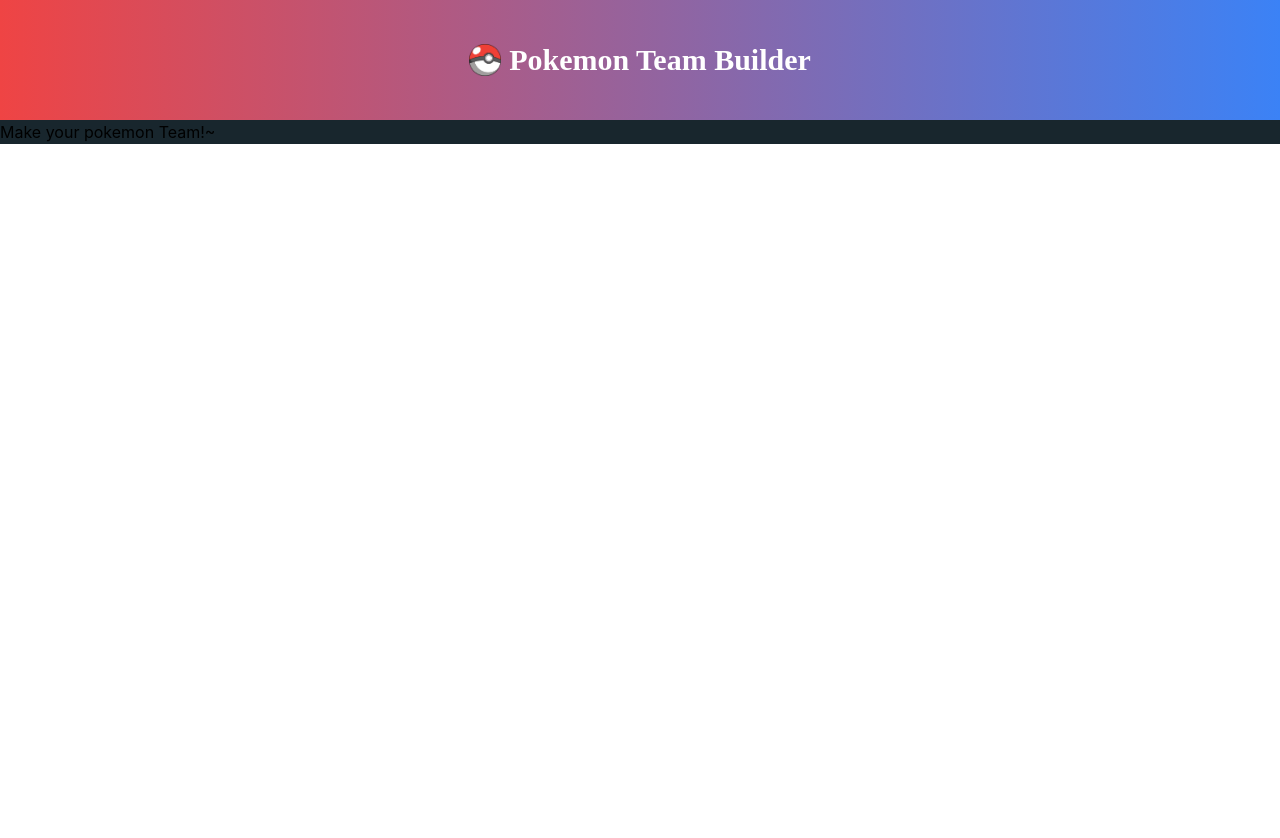
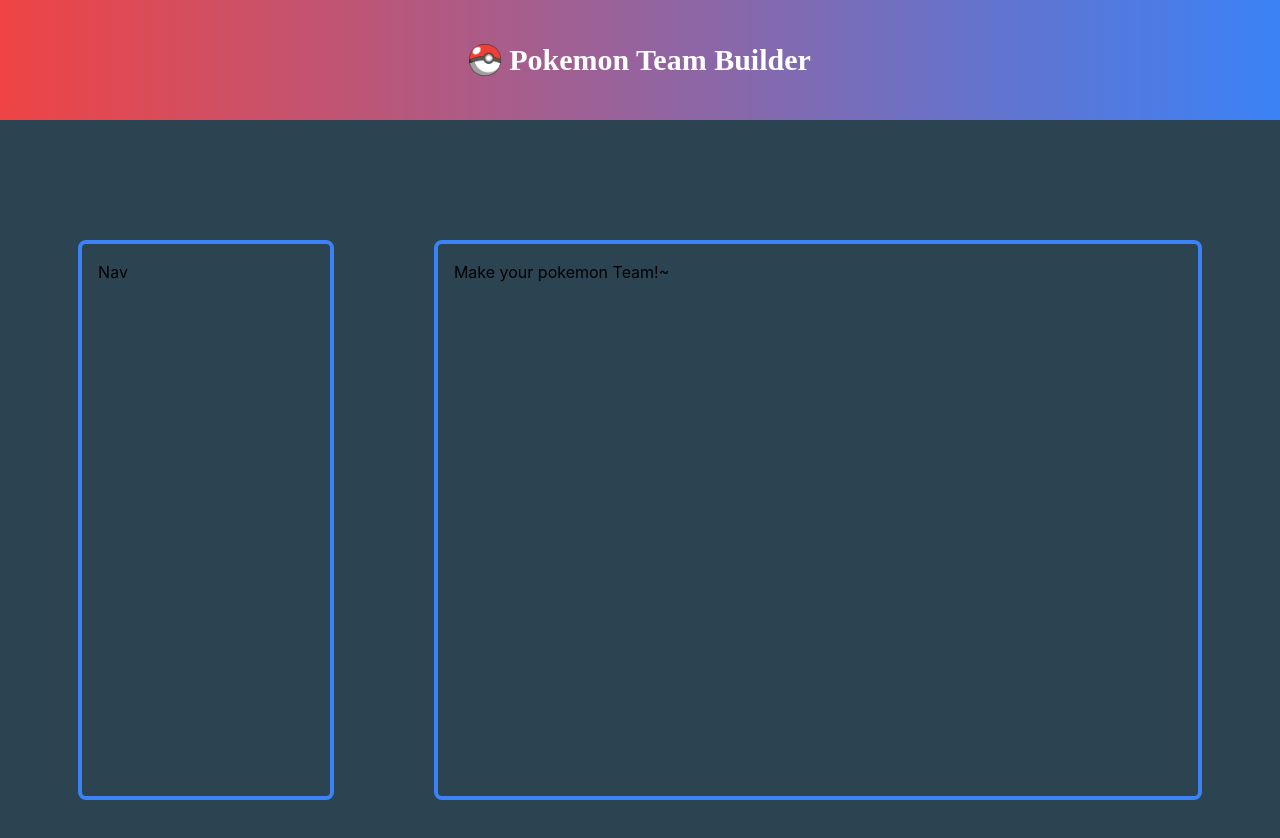
Before and after one commit to ACwolf55/Pokemon-team-builder-hooks, a React (Create React App) app: page / in a window 1280 px wide. Shown: the top 838 px of the page. Before the commit the page ends 800 px from the top, so only its background shows below. Built offline with nearby package versions, Linux system fonts and the light colour scheme; a web font is replaced by a local one.

Commit message:
foundational css for home components

```diff
--- a/src/App.css
+++ b/src/App.css
@@ -1,8 +1,8 @@
-.Home{
+.App{
 
-display: flex;
-flex-direction: row;
-background-color: #18262d;
+  background-color: rgb(44, 68, 81);
+
+
 
 }
 
--- a/src/components/Nav.tsx
+++ b/src/components/Nav.tsx
@@ -2,9 +2,10 @@
 
 const Nav = () => {
   return (
-    <nav>
+    <nav className="lg:w-[20vw] w-full lg:h-[70vh] h-auto border-4 border-blue-500 rounded-lg p-4">
+    <h3>Nav</h3>
+</nav>
 
-    </nav>
   )
 }
 
--- a/src/components/NewPokemonTeam.tsx
+++ b/src/components/NewPokemonTeam.tsx
@@ -3,7 +3,7 @@
 
 const NewPokemonTeam = () => {
   return (
-    <div className='pokemon-team'>
+    <div className="lg:w-[60vw] w-full lg:h-[70vh] h-auto border-4 border-blue-500 rounded-lg p-4">
         <h2>Make your pokemon Team!~</h2>
 
 
--- a/src/pages/Home.tsx
+++ b/src/pages/Home.tsx
@@ -5,15 +5,11 @@
 
 const Home = () => {
   return (
-    <div className='Home'>
-        <main>
-            <Nav/>
-            <NewPokemonTeam/>
+<main className="min-h-screen p-4 flex flex-col lg:flex-row items-center justify-center gap-[8%]">
+    <Nav />
+    <NewPokemonTeam />
+</main>
 
-        </main>
-
-
-    </div>
   )
 }
 
```
